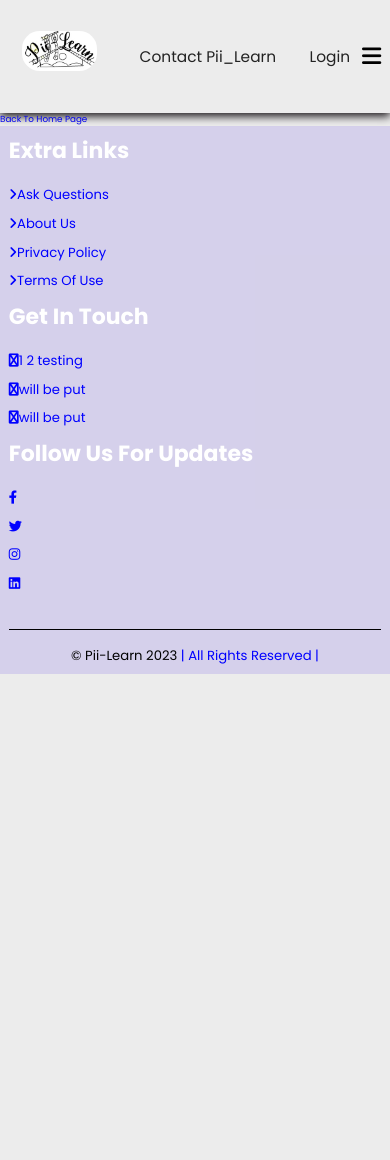
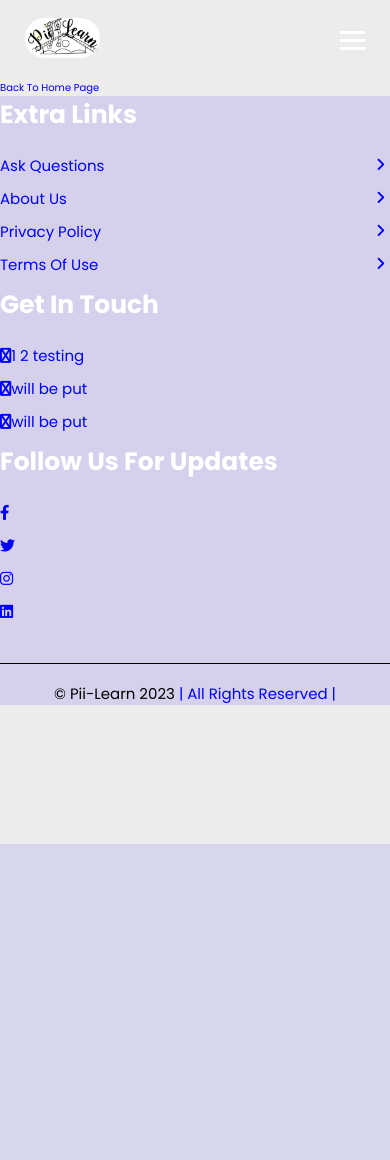
Before and after one commit to eliaschikwanda/pi-learn-1.0, a Django app: page /notes in a window 390 px wide. After the commit the page ends 844 px from the top, so only its background shows below. Run offline with Django 4.2, Linux system fonts and the light colour scheme; data comes from the database, SQL or seed files in the repository; some libraries are stand-ins or nearby versions.

Commit message:
Correcting media queries

```diff
--- a/examsolution/static/examsolution/css/style.css
+++ b/examsolution/static/examsolution/css/style.css
@@ -40,67 +40,111 @@ html::-webkit-scrollbar-thumb {
     background-color: var(--main-color);
 }
 
-/* base header syling */
+/* base header syling starts here */
 
-section {
-    padding: 1rem;
-}
-
-
-.header {
-    top: 0; left: 0; right: 0;
-    z-index: 1000;
-    position: sticky, absolute;
+.menu_bar {
+    background-color: var(--main-color);
+    height: 80px;
+    width: 100%;
     display: flex;
-    box-shadow: var(--box-shadow);
-    padding-bottom: 2rem;
-    padding-top: 2rem;
+    align-items: center;
     justify-content: space-between;
-    align-items: center;
-}
-
-
-.header .logo {
-    font-size: 3rem;
-    color: var(--black);
-    padding: 1.5rem;
+    padding: 0 2.5rem;
 
 }
 
-.header .navbar a, .header .loginask a {
-    font-size: 1.75rem;
-    color: var(--black);
-    margin-left: 2rem;
-    background-color: var(--main-color);
-    border: 5px solid var(--white) hidden;
-    padding: .2rem;
+.menu_bar a img#website_logo  {
+    border-radius: 2rem;
+}
+
+.menu_bar ul {
+    list-style: none;
+    display: flex;
+}
+
+.menu_bar ul li {
+    padding: 10px 10px;
+    position: relative;
+}
+
+.menu_bar ul li  a {
+    color: black;
+    text-decoration: none;
+    font-size: 1.5rem;
+    background-color: white hidden;
+    padding: .75rem;
     border-radius: 2.5rem hidden;
-    background-color: var(--white) hidden;
-    border: 5px solid var(--main-color);
+    transition: all 0.6s;
 
 }
 
-.header .navbar a:hover, .header .loginask a:hover {
-    border: 5px solid var(--white);
+.menu_bar ul li  a:hover {
+    background-color: white;
     border-radius: 2.5rem;
-    background-color: var(--white);
-
 }
 
-#menu-btn {
-    font-size: 2.5rem;
-    cursor: pointer;
-    color: black;
+.dropdown_menu_1{
     display: none;
 }
 
-.header a img#website_logo {
-    border-radius: 2rem;
+.menu_bar ul li:hover .dropdown_menu_1 {
+    display: block;
+    position: absolute;
+    left: 0;
+    top: 100%;
+    border-radius: 2.5rem;
+    background-color: white;
+    margin-top: 0;
+}
+
+.menu_bar ul li:hover .dropdown_menu_1 ul {
+    display: block;
+    margin-top: 1rem;
+    margin-left: 1rem;
+    background-color: #bebebed5;
+    border-radius: 2.5rem;
+}
+
+.menu_bar ul li:hover .dropdown_menu_1 ul li {
+    width: 250px;
+    padding: 10px;
+}
+
+.fas {
+    float: right;
+    margin-left: 10px;
+    padding-top: 3px;
+}
+
+.dropdown_menu_2 {
+    display: none;
+}
+
+.dropdown_menu_1 ul li:hover .dropdown_menu_2 {
+    display: block;
+    position: absolute;
+    top: 0;
+    left: 250px;
+    background-color: var(--main-color);
 }
 
 
 
+.hamburger {
+    display: none;
+    cursor: pointer;
+}
 
+.bar {
+    display: block;
+    width: 25px;
+    height: 3px;
+    margin: 5px auto;
+    -webkit-transition: all 0.3s ease-in-out;
+    transition: all 0.3s ease-in-out;
+    background-color: white;
+
+}
 /* base header syling ends */
 
 
@@ -639,42 +683,49 @@ section {
 
 /* media queries */
 
-@media (max-width:1215px) {
-
-    #menu-btn {
-        display: inline-block;
-        transition: .2s linear;
+@media (max-width:700px) {
+    .hamburger {
+        display: block;
     }
 
-    #menu-btn.fa-times {
-        transform: rotate(180deg);
+    .hamburger.active .bar:nth-child(2) {
+        opacity: 0;
     }
 
-    .header .navbar {
-        position: absolute;
-        top: 99%; left: 0; right: 0;
-        background-color: var(--white);
-        border-top: var(--border);
-        padding: 2rem;
-        clip-path: polygon(0 0, 100% 0, 100% 0, 0 0);
+    .hamburger.active .bar:nth-child(1) {
+        transform: translateY(8px) rotate(45deg);
     }
 
-    .header .navbar.activate {
-        clip-path: polygon(0 0, 100% 0, 100% 100%, 0 100%);
+    .hamburger.active .bar:nth-child(3) {
+        transform: translateY(-8px) rotate(-45deg);
     }
 
-    .header .navbar a {
-        display: block;
-        margin: 2rem;
+    .nav-menu {
+        position: fixed;
+        left: -100%;
+        top: 80px;
+        gap: 0;
+        flex-direction: column;
+        background-color: var(--main-color);
+        width: 100%;
         text-align: center;
-        color: black;
-    }
-}
+        transition: .5s;
 
-@media (max-width:991px) {
-
-    html {
-        font-size: 55%;
     }
 
+    .menu_bar ul li:hover .dropdown_menu_1 {
+        display: none;
+    }
+
+
+
+    .nav-menu.active {
+        left: 0;
+    }
+
+    [id^=drop] {
+        display: none;
+    }
+
+
 }
--- a/examsolution/static/examsolution/js/script.js
+++ /dev/null
@@ -1,7 +0,0 @@
-let menu = document.querySelector('#menu-btn');
-let navbar = document.querySelector('.header .navbar');
-
-menu.onclick = () => {
-    menu.classList.toggle('fa-times');
-    navbar.classList.toggle('activate');
-}
--- a/examsolution/templates/examsolution/base.html
+++ b/examsolution/templates/examsolution/base.html
@@ -27,28 +27,78 @@
 
     <section class="header">
 
+        <nav class="menu_bar">
+            <a class="logo" href=" {% url 'examsolution:home' %} "><img src="{% static website_logo.website_logo %}"  alt="" style="max-height:40px" id="website_logo"></a>
+            <ul class="nav-menu">
+                <li><a href=" {% url 'examsolution:past_papers' %}">PastPaper  <i class="fas fa-caret-down" id="drop-4"></i></a>
 
-        <a href=" {% url 'examsolution:home' %} " class="logo"> <img src="{% static website_logo.website_logo %}"  alt="" style="max-height:40px" id="website_logo"></a>
+                    <div class="dropdown_menu_1">
+                        <ul>
+                            <li><a href="">Cambridge As and A level <i class="fas fa-caret-right" id="drop-1"></i></a>
 
-        <nav class="navbar" id='navbar-1'>
+                                <div class="dropdown_menu_2">
+                                    <ul>
+                                        <li><a href="">Maths</a><li>
+                                        <li><a href="">Further Maths</a><li>
+                                        <li><a href="">Physics</a><li>
+                                        <li><a href="">Chemistry</a><li>
+                                    </ul>
+                                </div>
 
-            <a href=" {% url 'examsolution:notes' %} ">Notes</a>
-            <a href=" {% url 'examsolution:topical_past_paper' %} ">TopicalQuestions</a>
-            <a href=" {% url 'examsolution:past_papers' %} ">PastPaper</a>
-            <a href=" {% url 'examsolution:test_yourself' %} ">TestYourself</a>
-            <a href=" {% url 'examsolution:worksheets' %} ">WorkSheets</a>
+                            <li>
+                        </ul>
+                    </div>
+
+                </li>
+                <li><a href=" {% url 'examsolution:topical_past_paper' %}">TopicalQuestions  <i class="fas fa-caret-down" id="drop-2"></i></a>
+
+                    <div class="dropdown_menu_1">
+                        <ul>
+                            <li><a href="">Cambridge As and A level <i class="fas fa-caret-right"></i></a>
+                                <div class="dropdown_menu_2">
+                                    <ul>
+                                        <li><a href="">Maths</a><li>
+                                    </ul>
+                                </div>
+
+                        </ul>
+                    </div>
+
+                </li>
+
+                <li><a href=" {% url 'examsolution:test_yourself' %} ">TestYourself  <i class="fas fa-caret-down" id="drop-3"></i></a>
+                    <div class="dropdown_menu_1">
+                        <ul>
+                            <li><a href="">Maths</a><li>
+                            <li><a href="">Physics</a><li>
+                            <li><a href="">Chemistry</a><li>
+
+                        </ul>
+                    </div>
+                </li>
+
+                <li><a href=" {% url 'examsolution:worksheets' %} ">WorkSheets</a></li>
+                <li><a href=" {% url 'examsolution:notes' %} ">Notes</a></li>
+            </ul>
+
+            <div class="hamburger">
+                <span class="bar"></span>
+                <span class="bar"></span>
+                <span class="bar"></span>
+            </div>
+
+            <script>
+                const hamburger = document.querySelector('.hamburger');
+                const navMenu = document.querySelector('.nav-menu');
+
+                hamburger.addEventListener("click", () => {
+                    hamburger.classList.toggle("active");
+                    navMenu.classList.toggle("active");
+                })
+
+            </script>
 
         </nav>
-
-
-        <nav class="loginask">
-            <a href=" {% url 'examsolution:contact_piilearn' %} ">Contact Pii_Learn</a>
-            <a href="">Login</a>
-        </nav>
-
-        <div id="menu-btn" class="fas fa-bars"></div>
-
-
     </section>
 
     <!-- header sections ends here -->
```
Also changed, not shown: 1 other file.
